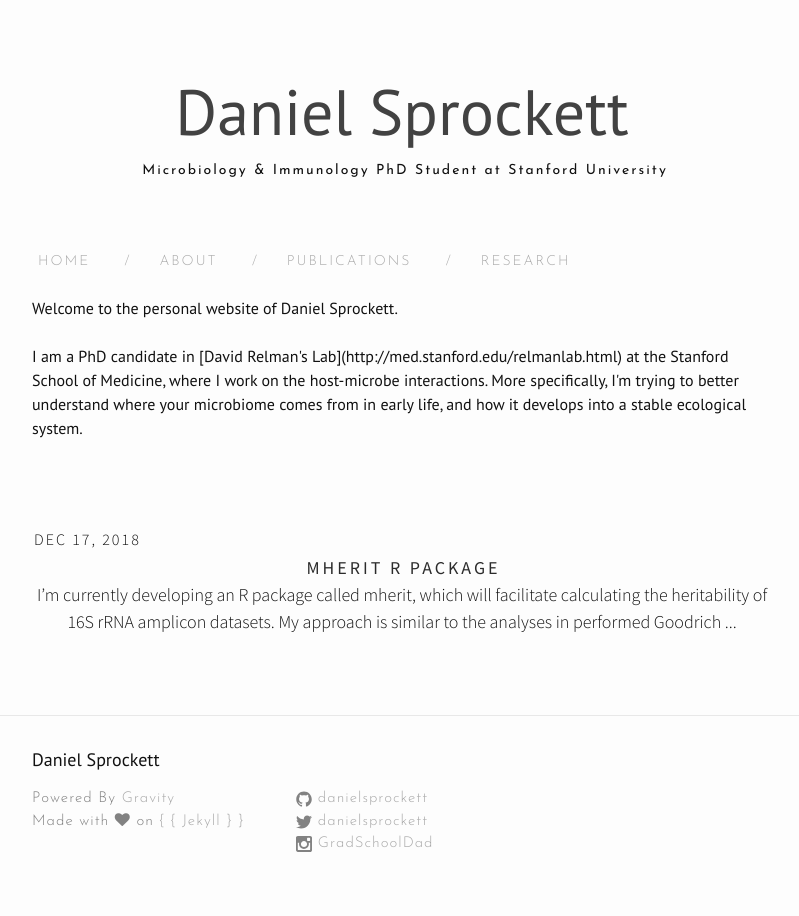
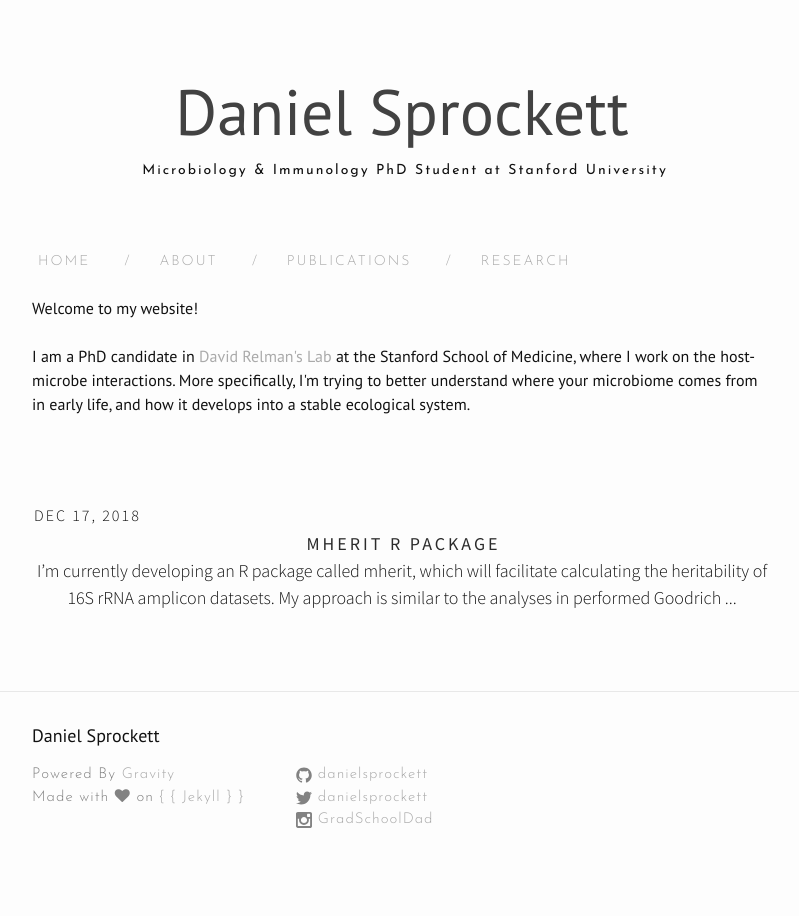
Before and after one commit to DanielSprockett/danielsprockett.github.io, a Jekyll site: the page built from index.html, in a window 1280 px wide. Shown: the whole page, without its empty margins (238-1037 px from the left). Built offline with Jekyll 4.4.1, drawn with Linux system fonts in a browser that asks for light colours; nearby versions of some CDN libraries; the list of posts is cut into pages by our own code.

Commit message:
add welcome

```diff
--- a/index.html
+++ b/index.html
@@ -3,23 +3,15 @@
 ---
 
 <head>
-  <link rel="icon" type="image/png" sizes="32x32" href="/images/favicon/favicon-32x32.png">
-  <link rel="icon" type="image/png" sizes="16x16" href="/images/favicon/favicon-16x16.png">
-  <link rel="manifest" href="/images/favicon/site.webmanifest">
-  <link rel="shortcut icon" href="/images/favicon/favicon.ico">
-  <meta name="msapplication-TileColor" content="#da532c">
-  <meta name="msapplication-config" content="/images/browserconfig.xml">
-  <meta name="theme-color" content="#ffffff">
- </head>
+  <title>Welcome!</title>
+</head>
 
 <div class="home">
 
 <br>
-Welcome to the personal website of Daniel Sprockett. <br>
+Welcome to my website! <br>
 <br>
-I am a PhD candidate in [David Relman's Lab](http://med.stanford.edu/relmanlab.html) at the Stanford School of Medicine, where I work on the host-microbe interactions. More specifically, I'm trying to better understand where your microbiome comes from in early life, and how it develops into a stable ecological system.
-
-
+I am a PhD candidate in <a href="http://med.stanford.edu/relmanlab.html">David Relman's Lab</a> at the Stanford School of Medicine, where I work on the host-microbe interactions. More specifically, I'm trying to better understand where your microbiome comes from in early life, and how it develops into a stable ecological system.
 <br>
 <br>
 
```
